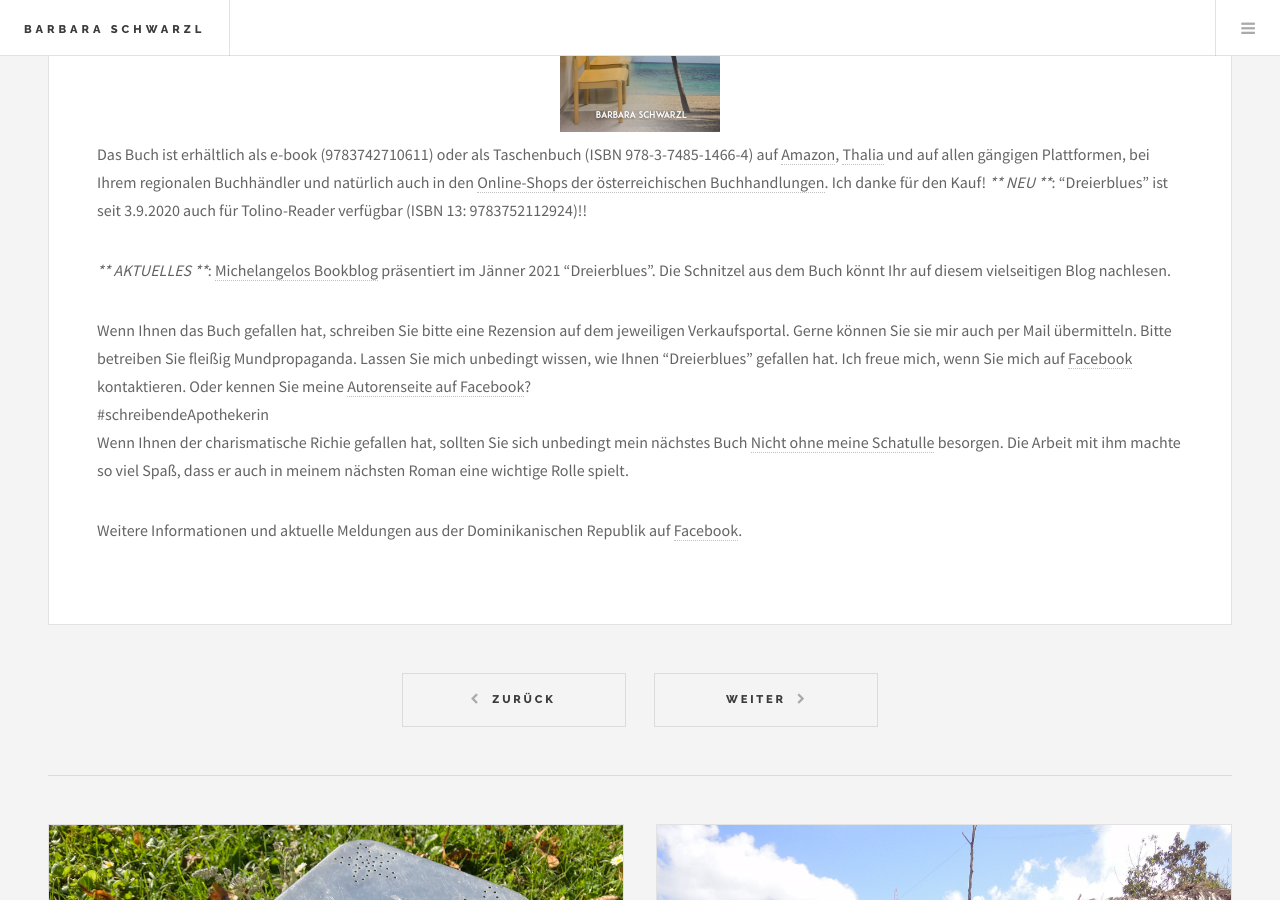
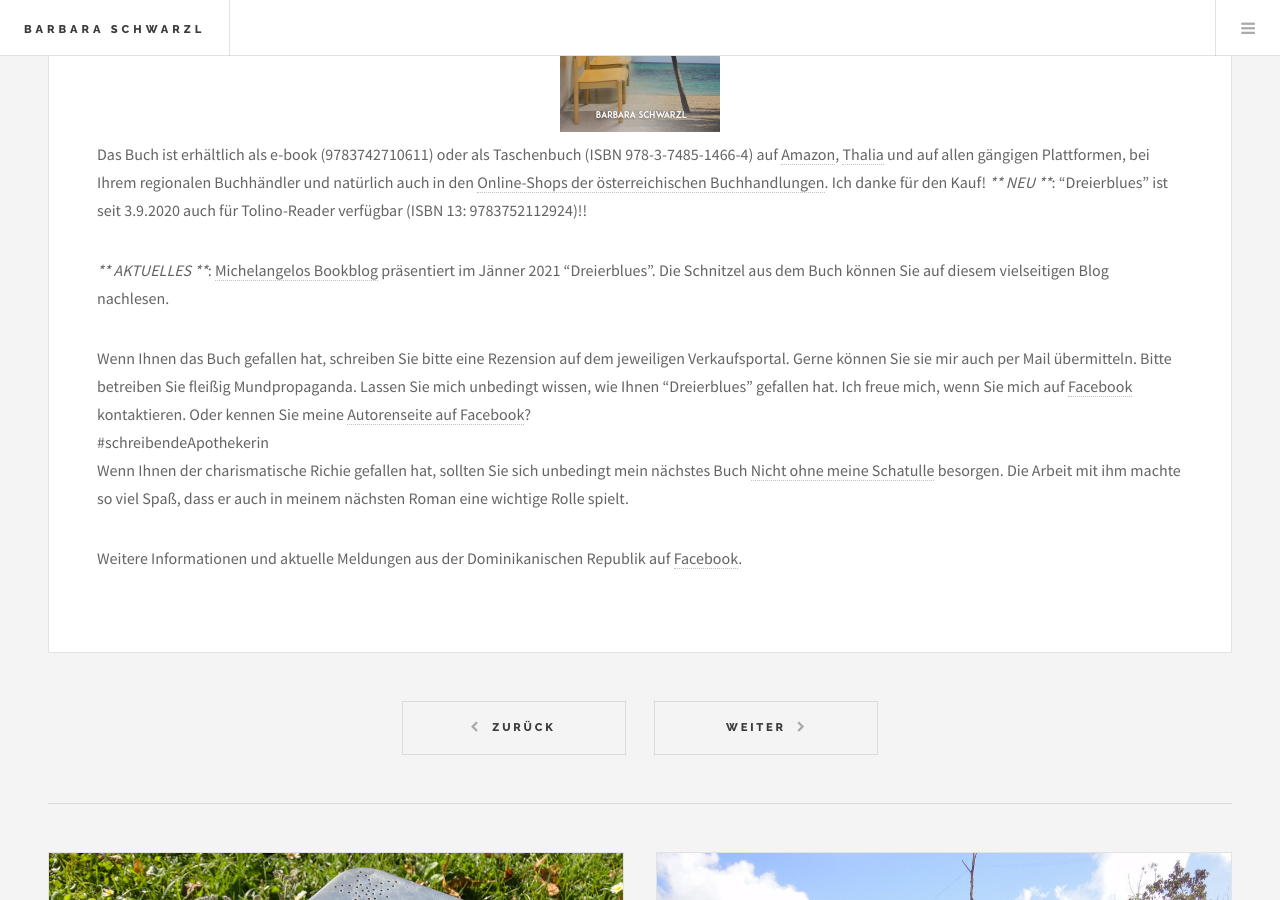
Before and after one commit to bschwarzl/bschwarzl.github.io, a Jekyll site: the page built from _posts/2018-12-23-dreierblues.markdown, in a window 1280 px wide and 900 px high, scrolled down 3991 px. Built offline with Jekyll 4.4.1, drawn with Linux system fonts in a browser that asks for light colours.

Commit message:
Update for webiste

```diff
--- a/_posts/2018-12-23-dreierblues.markdown
+++ b/_posts/2018-12-23-dreierblues.markdown
@@ -53,7 +53,7 @@ Auch im Urlaub ist Richie als Alphatier die treibende Kraft. Seine unorthodoxen
 Das Buch ist erhältlich als e-book (9783742710611) oder als Taschenbuch (ISBN 978-3-7485-1466-4) auf [Amazon][amazon], [Thalia][thalia] und auf allen gängigen Plattformen, bei Ihrem regionalen Buchhändler und natürlich auch in den [Online-Shops der österreichischen Buchhandlungen] [online-Shops der österreichischen Buchhandlungen]. Ich danke für den Kauf!
 *** NEU ***: "Dreierblues" ist seit 3.9.2020 auch für Tolino-Reader verfügbar (ISBN 13: 9783752112924)!!
 
-*** AKTUELLES ***: [Michelangelos Bookblog] [michelangelos Bookblog] präsentiert im Jänner 2021 "Dreierblues". Die Schnitzel aus dem Buch könnt Ihr auf diesem vielseitigen Blog nachlesen.
+*** AKTUELLES ***:  [Michelangelos Bookblog] [michelangelos Bookblog] präsentiert im Jänner 2021 "Dreierblues". Die Schnitzel aus dem Buch können Sie auf diesem vielseitigen Blog nachlesen.
 
 Wenn Ihnen das Buch gefallen hat, schreiben Sie bitte eine Rezension auf dem jeweiligen Verkaufsportal. Gerne können Sie sie mir auch per Mail übermitteln. Bitte betreiben Sie fleißig Mundpropaganda. Lassen Sie mich unbedingt wissen, wie Ihnen "Dreierblues" gefallen hat. Ich freue mich, wenn Sie mich auf [Facebook] [facebook] kontaktieren. Oder kennen Sie meine [Autorenseite auf Facebook] [autorenseite auf facebook]? <br> #schreibendeApothekerin <br>  Wenn Ihnen der charismatische Richie gefallen hat, sollten Sie sich unbedingt mein nächstes Buch [Nicht ohne meine Schatulle] [nicht ohne meine Schatulle] besorgen. Die Arbeit mit ihm machte so viel Spaß, dass er auch in meinem nächsten Roman eine wichtige Rolle spielt.
 
```
